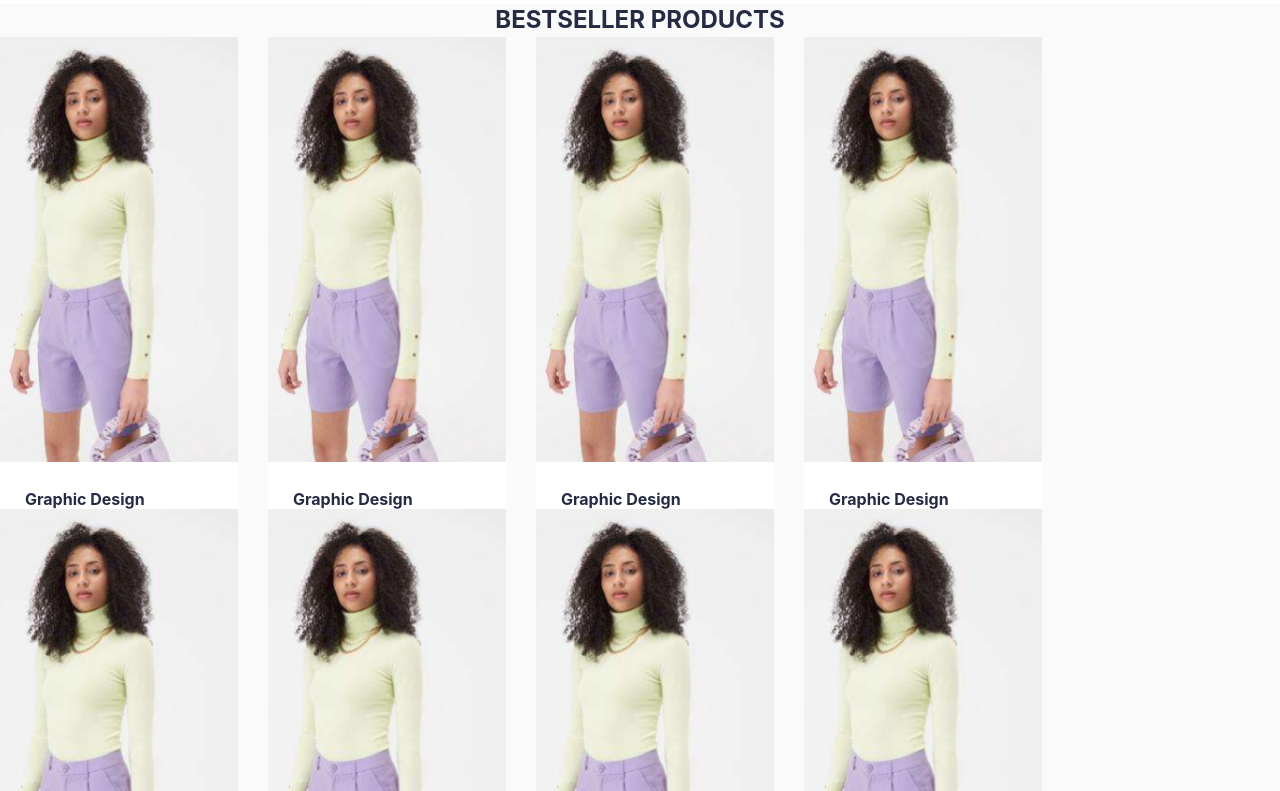
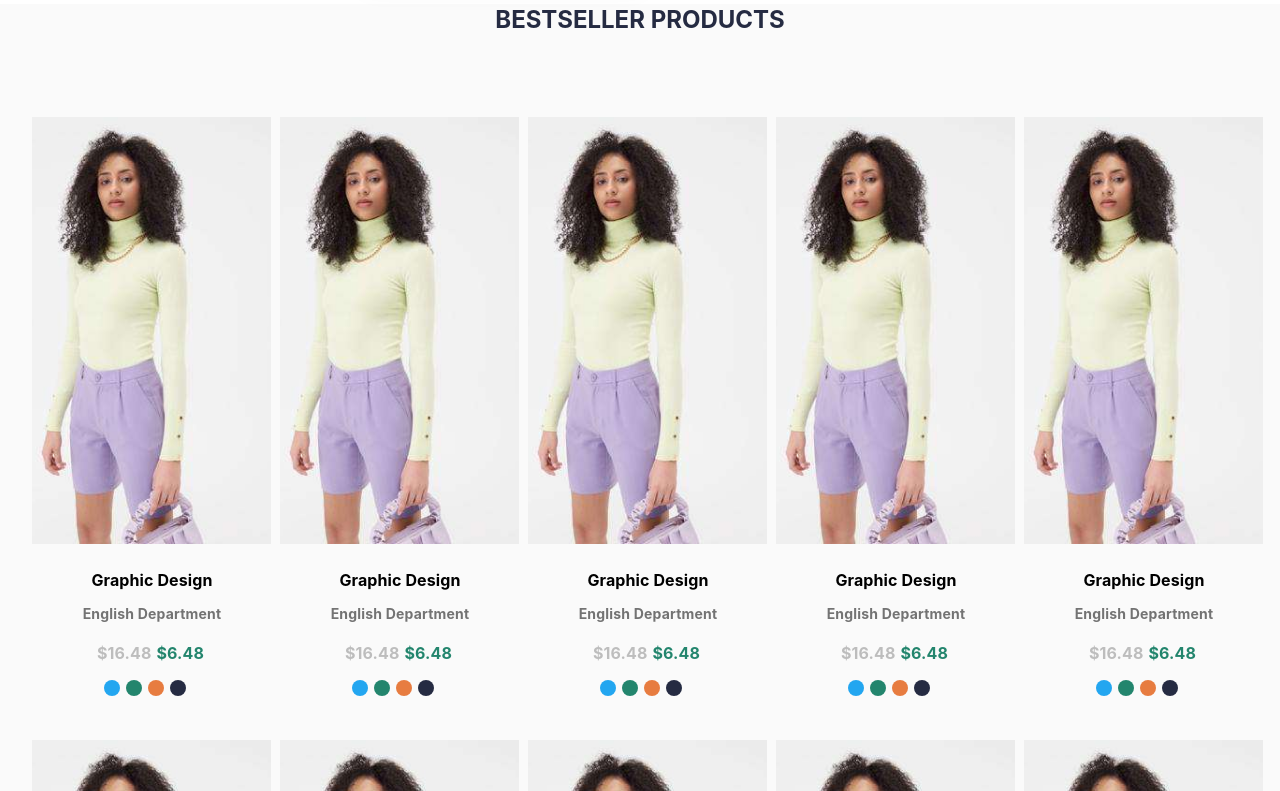
Before and after one commit to deniz244/e-commerce, a React (Create React App) app: page /product in a window 1280 px wide. Shown: the part 1289-2080 px from the top of the page. Built offline with nearby package versions, Linux system fonts and the light colour scheme.

Commit message:
ProductCards as individual comp

```diff
--- /dev/null
+++ b/src/components/cards/ProductCards.js
@@ -0,0 +1,45 @@
+import React from "react";
+import { products } from "../../data/products";
+
+export default function ProductCards() {
+  //repeated -> BestsellerProducts ProductBestseller
+
+  return (
+    <div className="flex items-start  ">
+      <div className="flex flex-wrap gap-2 pl-8">
+        {products.map((product) => (
+          <div key={product.id}>
+            <div className="w-60 h-[427px] gap-[30px]">
+              <img src={product.image} alt="best seller1"></img>
+            </div>
+            <div className="flex flex-col pb-9 pt-6 pl-6 pr-6 items-stretch gap-2.5">
+              <h5 className="font-['Montserrat', sans-serif] text-center text-base font-bold leading-6 tracking-[0.1px]">
+                {product.title}
+              </h5>
+              <a
+                href=""
+                className="font-['Montserrat', sans-serif] text-[#737373] text-center text-sm font-bold leading-6 tracking-[0.2px]"
+              >
+                {product.department}
+              </a>
+              <div className="flex items-start gap-[5px] pt-[5px] pb-[5px] pl-[5px] pr-[3px]">
+                <h5 className="font-['Montserrat', sans-serif] text-[#BDBDBD] text-base font-bold text-center leading-6 tracking-[0.1px] ml-9">
+                  ${product.oldPrice}
+                </h5>
+                <h5 className="font-['Montserrat', sans-serif] text-[#23856D] text-base font-bold text-center leading-6 tracking-[0.1px] ">
+                  ${product.price}
+                </h5>
+              </div>
+              <div className="flex gap-[6.08px] ml-12">
+                <button className="bg-[#23A6F0] w-4 h-4 rounded-full"></button>
+                <button className="bg-[#23856D] w-4 h-4 rounded-full"></button>
+                <button className="bg-[#E77C40] w-4 h-4 rounded-full"></button>
+                <button className="bg-[#252B42] w-4 h-4 rounded-full"></button>
+              </div>
+            </div>
+          </div>
+        ))}
+      </div>
+    </div>
+  );
+}
--- a/src/components/homeComps/BestsellerProducts.js
+++ b/src/components/homeComps/BestsellerProducts.js
@@ -1,7 +1,5 @@
 import React from "react";
-import { Link } from "react-router-dom";
-
-import { products } from "../../data/products";
+import ProductCards from "../cards/ProductCards";
 
 export default function BestsellerProducts() {
   return (
@@ -22,43 +20,7 @@ export default function BestsellerProducts() {
         </div>
 
         {/*ProductCard */}
-
-        <div className="flex items-start  ">
-          <div className="flex flex-wrap gap-2 pl-8">
-            {products.map((product) => (
-              <div key={product.id}>
-                <div className="w-60 h-[427px] gap-[30px]">
-                  <img src={product.image} alt="best seller1"></img>
-                </div>
-                <div className="flex flex-col pb-9 pt-6 pl-6 pr-6 items-stretch gap-2.5">
-                  <h5 className="font-['Montserrat', sans-serif] text-center text-base font-bold leading-6 tracking-[0.1px]">
-                    {product.title}
-                  </h5>
-                  <a
-                    href=""
-                    className="font-['Montserrat', sans-serif] text-[#737373] text-center text-sm font-bold leading-6 tracking-[0.2px]"
-                  >
-                    {product.department}
-                  </a>
-                  <div className="flex items-start gap-[5px] pt-[5px] pb-[5px] pl-[5px] pr-[3px]">
-                    <h5 className="font-['Montserrat', sans-serif] text-[#BDBDBD] text-base font-bold text-center leading-6 tracking-[0.1px]">
-                      ${product.oldPrice}
-                    </h5>
-                    <h5 className="font-['Montserrat', sans-serif] text-[#23856D] text-base font-bold text-center leading-6 tracking-[0.1px]">
-                      ${product.price}
-                    </h5>
-                  </div>
-                  <div className="flex gap-[6.08px]">
-                    <button className="bg-[#23A6F0] w-4 h-4 rounded-full"></button>
-                    <button className="bg-[#23856D] w-4 h-4 rounded-full"></button>
-                    <button className="bg-[#E77C40] w-4 h-4 rounded-full"></button>
-                    <button className="bg-[#252B42] w-4 h-4 rounded-full"></button>
-                  </div>
-                </div>
-              </div>
-            ))}
-          </div>
-        </div>
+        <ProductCards />
       </div>
     </div>
   );
--- a/src/components/productPageComps/ProductBestSeller.js
+++ b/src/components/productPageComps/ProductBestSeller.js
@@ -1,6 +1,5 @@
 import React from "react";
-import { products } from "../../data/products";
-import { Link } from "react-router-dom";
+import ProductCards from "../cards/ProductCards";
 
 export default function ProductBestSeller() {
   return (
@@ -11,54 +10,9 @@ export default function ProductBestSeller() {
             BESTSELLER PRODUCTS
           </h3>
         </div>
-        <hr className="text-[#ECECEC]" />
-        <div className="flex flex-wrap gap-[30px]">
-          {products.map((product) => (
-            <Link
-              to={`/product/${product.id}`}
-              className="w-[238px] h-[442px] flex flex-col"
-            >
-              <img src={product.image}></img>
-              <div className="flex flex-col justify-start pt-[25px] pb-[35px] px-[25px] gap-[10px] bg-white">
-                <h5 className="font-bold text-base text-[#252B42]">
-                  {product.title}
-                </h5>
-                <Link
-                  to="/english-department"
-                  className=" font-bold text-sm text-[#737373]"
-                >
-                  English Department
-                </Link>
-                <div>
-                  <span className="text-[#BDBDBD] text-base ">$6.48</span>
-                  <span className="text-[#23856D] text-base ">$16.48</span>
-                </div>{" "}
-              </div>
-            </Link>
-          ))}
-        </div>
-        <div className="sm:hidden flex flex-col gap-[70px] w-[330px]">
-          {products.map((product) => (
-            <Link to={`/product/${product.id}`} className=" flex flex-col">
-              <img src={product.image}></img>
-              <div className="flex flex-col justify-start pt-[25px] pb-[35px] px-[25px] gap-[10px] bg-white">
-                <h5 className="font-bold text-base text-[#252B42]">
-                  {product.title}
-                </h5>
-                <Link
-                  to="/english-department"
-                  className=" font-bold text-sm text-[#737373]"
-                >
-                  English Department
-                </Link>
-                <div>
-                  <span className="text-[#BDBDBD] text-base ">$6.48</span>
-                  <span className="text-[#23856D] text-base ">$16.48</span>
-                </div>{" "}
-              </div>
-            </Link>
-          ))}
-        </div>
+        <hr className="text-[#ECECEC] py-10" />
+
+        <ProductCards />
       </div>
     </div>
   );
```
